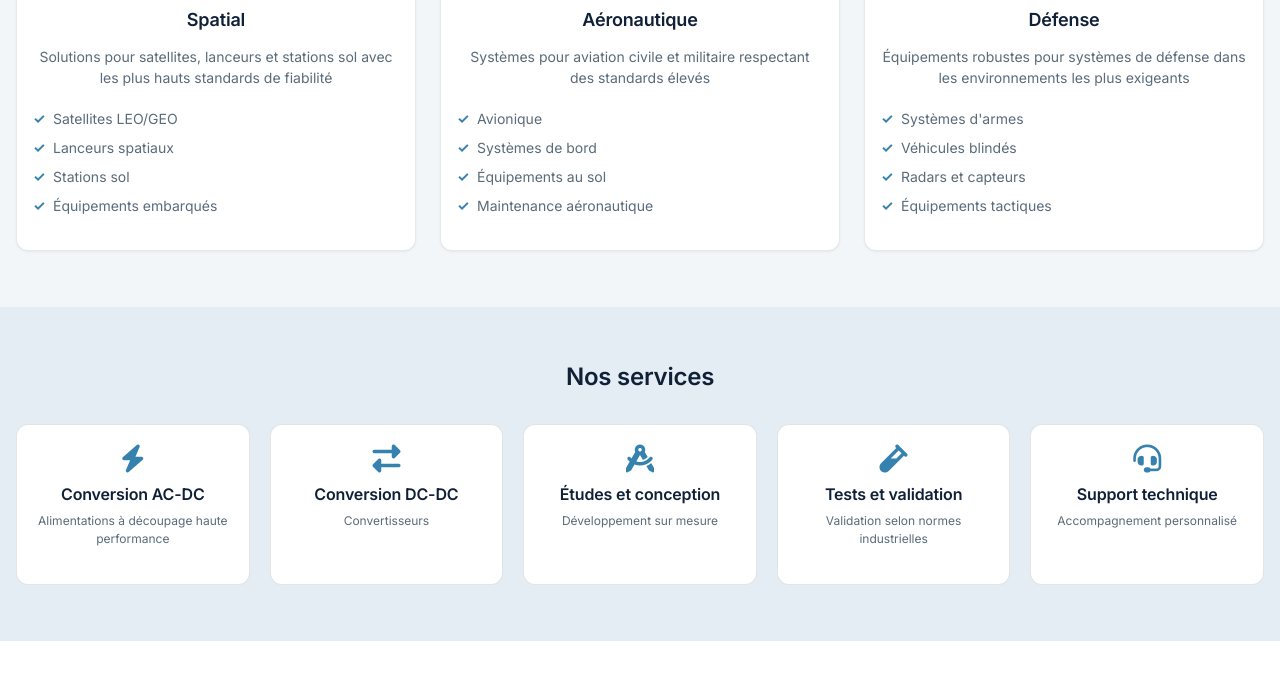
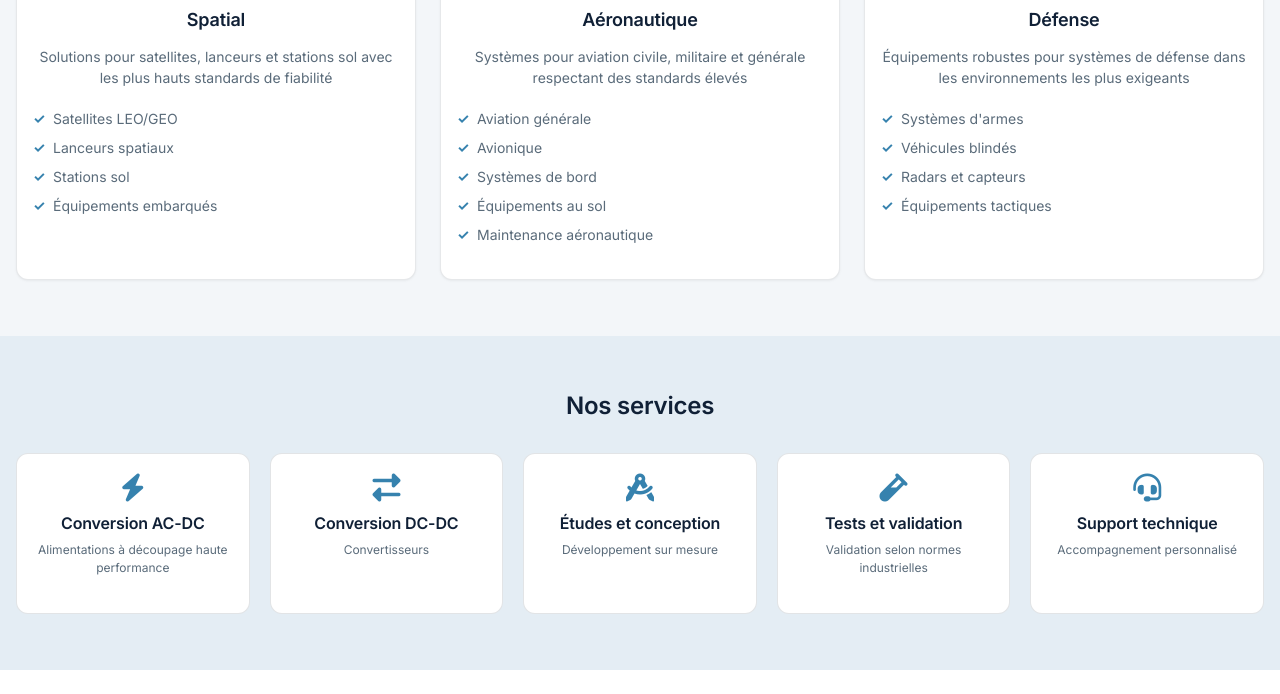
Before and after one commit to velard-ind/Site-internet, a plain HTML site: page index.html in a window 1280 px wide. Shown: the part 1007-1701 px from the top of the page. Drawn offline with Linux system fonts and the light colour scheme.

Commit message:
Add files via upload

```diff
--- a/index.html
+++ b/index.html
@@ -95,15 +95,16 @@
                         </div>
                         <div class="expertise__card card">
                             <div class="expertise__media">
-                                <img src="assets/images/aeronautique.jpg" alt="Aile d'avion au-dessus des nuages" width="800" height="500" loading="lazy">
+                                <img src="assets/images/aeronautique.jpg" alt="Beechcraft Bonanza V35 monomoteur d'aviation générale" width="800" height="500" loading="lazy">
                             </div>
                             <div class="card__body">
                                 <div class="expertise__icon">
                                     <i class="fas fa-plane"></i>
                                 </div>
                                 <h3>Aéronautique</h3>
-                                <p>Systèmes pour aviation civile et militaire respectant des standards élevés</p>
+                                <p>Systèmes pour aviation civile, militaire et générale respectant des standards élevés</p>
                                 <ul class="expertise__list">
+                                    <li>Aviation générale</li>
                                     <li>Avionique</li>
                                     <li>Systèmes de bord</li>
                                     <li>Équipements au sol</li>
@@ -113,7 +114,7 @@
                         </div>
                         <div class="expertise__card card">
                             <div class="expertise__media">
-                                <img src="assets/images/defense.jpg" alt="Avion de chasse sur piste" width="800" height="500" loading="lazy">
+                                <img src="assets/images/defense.jpg" alt="Dassault Rafale en vol" width="800" height="500" loading="lazy">
                             </div>
                             <div class="card__body">
                                 <div class="expertise__icon">
@@ -361,17 +362,18 @@
 
                     <div class="sector__card card">
                         <div class="sector__media">
-                            <img src="assets/images/aeronautique.jpg" alt="Aile d'avion au-dessus des nuages" width="1000" height="600" loading="lazy">
+                            <img src="assets/images/aeronautique.jpg" alt="Beechcraft Bonanza V35 monomoteur d'aviation générale" width="1000" height="600" loading="lazy">
                         </div>
                         <div class="card__body">
                             <div class="sector__header">
                                 <i class="fas fa-plane sector__icon"></i>
                                 <h2>Aéronautique</h2>
                             </div>
-                            <p class="sector__description">Systèmes pour aviation civile et militaire respectant des standards élevés</p>
+                            <p class="sector__description">Systèmes pour aviation civile, militaire et générale respectant des standards élevés</p>
 
                             <h4>Applications</h4>
                             <ul class="sector__applications">
+                                <li>Aviation générale - Avions monomoteurs et équipements embarqués</li>
                                 <li>Avionique - Systèmes de navigation et communication</li>
                                 <li>Systèmes de bord - Éclairage et divertissement</li>
                                 <li>Équipements au sol - Bancs de test et maintenance</li>
@@ -388,7 +390,7 @@
 
                     <div class="sector__card card">
                         <div class="sector__media">
-                            <img src="assets/images/defense.jpg" alt="Avion de chasse sur piste" width="1000" height="600" loading="lazy">
+                            <img src="assets/images/defense.jpg" alt="Dassault Rafale en vol" width="1000" height="600" loading="lazy">
                         </div>
                         <div class="card__body">
                             <div class="sector__header">
@@ -813,7 +815,7 @@
             </div>
             <div class="footer__bottom">
                 <p>&copy; 2026 VELARD industry. Tous droits réservés.</p>
-                <p class="footer__credits">Photos : Unsplash (NASA, Ross Parmly, Muhammet Emir Şeker) — licence Unsplash.</p>
+                <p class="footer__credits">Photos : spatial — NASA / Unsplash ; aéronautique — Beechcraft V35 Bonanza VH-DEV (Bidgee, CC&nbsp;BY-SA&nbsp;3.0) ; défense — Rafale en vol (USAF / Staff Sgt.&nbsp;Sean Carnes, domaine public).</p>
             </div>
         </div>
     </footer>
```
Also changed, not shown: assets/images/aeronautique.jpg, assets/images/defense.jpg.
